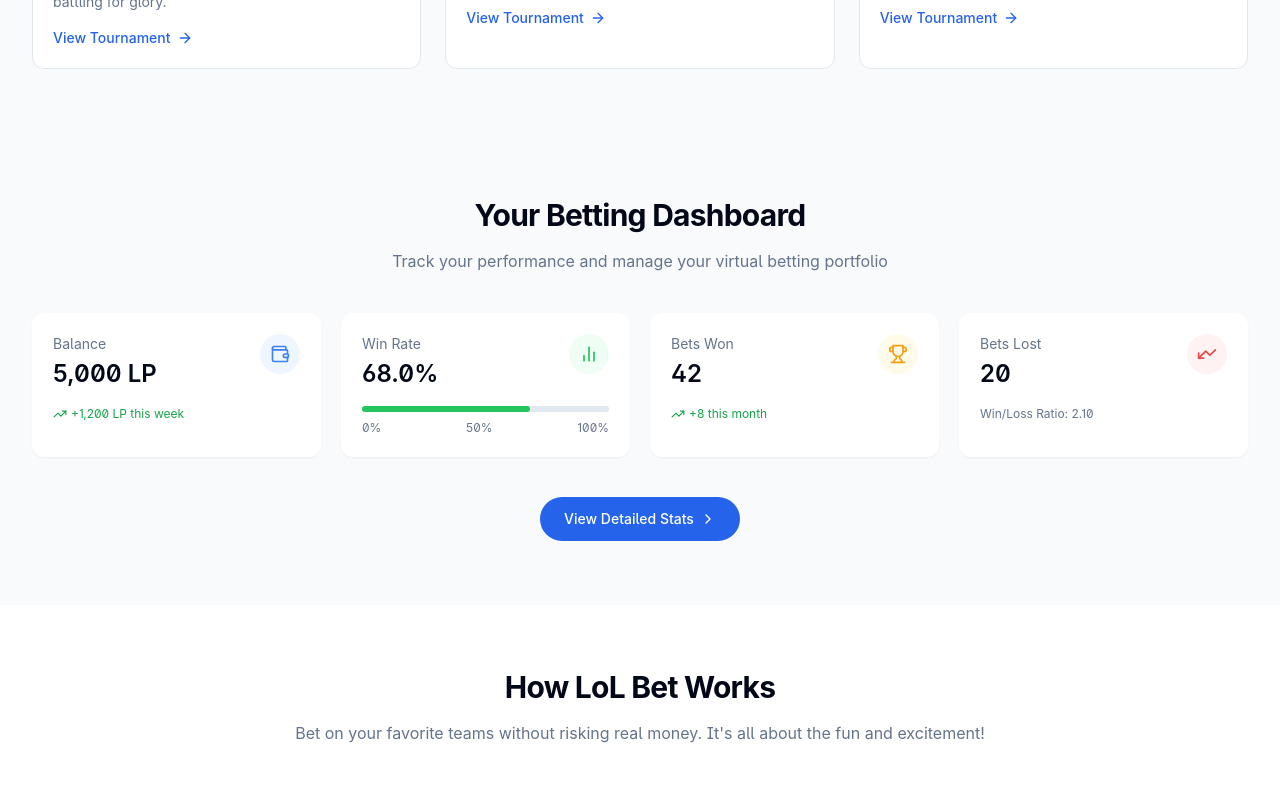
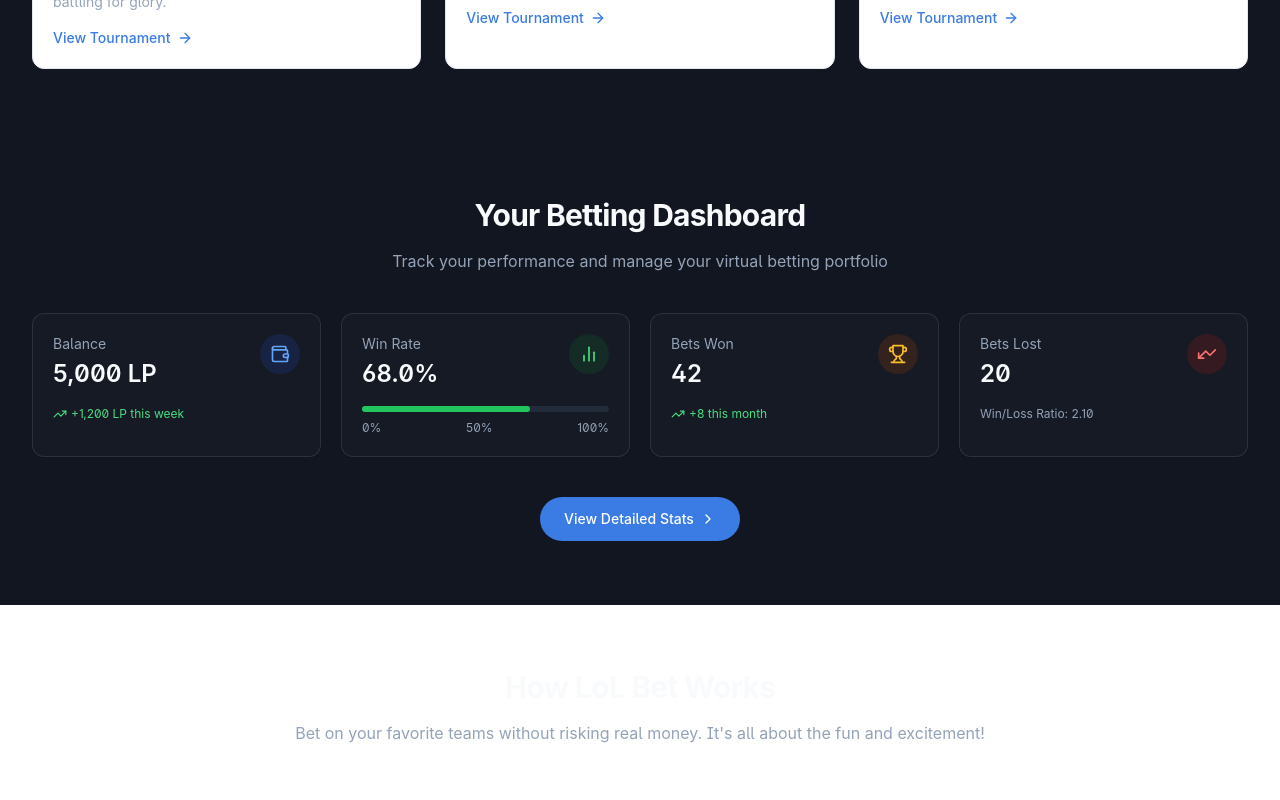
Before and after one commit to Toastaspiring/esports-betting-hub, a React (Vite) app: page / in a window 1280 px wide. Shown: the part 1440-2240 px from the top of the page. Built offline with nearby package versions, Linux system fonts and the light colour scheme.

Commit message:
Implement darker theme
Implement a darker theme while preserving the blue color scheme.

```diff
--- a/src/components/UserStats.tsx
+++ b/src/components/UserStats.tsx
@@ -15,7 +15,7 @@ const UserStats = () => {
   }, []);
 
   return (
-    <section className="py-16 bg-slate-50">
+    <section className="py-16 bg-background/50">
       <div className="container px-4 mx-auto">
         {/* Section Header */}
         <div
@@ -45,11 +45,11 @@ const UserStats = () => {
                   <p className="text-sm text-muted-foreground mb-1">Balance</p>
                   <h3 className="text-2xl font-semibold">{MOCK_USER.balance.toLocaleString()} LP</h3>
                 </div>
-                <div className="w-10 h-10 rounded-full bg-blue-50 flex items-center justify-center">
-                  <Wallet className="w-5 h-5 text-blue-500" />
+                <div className="w-10 h-10 rounded-full bg-blue-900/30 flex items-center justify-center">
+                  <Wallet className="w-5 h-5 text-blue-400" />
                 </div>
               </div>
-              <div className="flex items-center text-xs text-green-600">
+              <div className="flex items-center text-xs text-green-400">
                 <TrendingUp className="w-3.5 h-3.5 mr-1" />
                 <span>+1,200 LP this week</span>
               </div>
@@ -68,11 +68,11 @@ const UserStats = () => {
                   <p className="text-sm text-muted-foreground mb-1">Win Rate</p>
                   <h3 className="text-2xl font-semibold">{(MOCK_USER.winRate * 100).toFixed(1)}%</h3>
                 </div>
-                <div className="w-10 h-10 rounded-full bg-green-50 flex items-center justify-center">
-                  <BarChart2 className="w-5 h-5 text-green-500" />
+                <div className="w-10 h-10 rounded-full bg-green-900/30 flex items-center justify-center">
+                  <BarChart2 className="w-5 h-5 text-green-400" />
                 </div>
               </div>
-              <div className="w-full bg-slate-200 rounded-full h-1.5 mb-2">
+              <div className="w-full bg-secondary rounded-full h-1.5 mb-2">
                 <div
                   className="bg-green-500 h-1.5 rounded-full"
                   style={{ width: `${MOCK_USER.winRate * 100}%` }}
@@ -98,11 +98,11 @@ const UserStats = () => {
                   <p className="text-sm text-muted-foreground mb-1">Bets Won</p>
                   <h3 className="text-2xl font-semibold">{MOCK_USER.betsWon}</h3>
                 </div>
-                <div className="w-10 h-10 rounded-full bg-amber-50 flex items-center justify-center">
-                  <Trophy className="w-5 h-5 text-amber-500" />
+                <div className="w-10 h-10 rounded-full bg-amber-900/30 flex items-center justify-center">
+                  <Trophy className="w-5 h-5 text-amber-400" />
                 </div>
               </div>
-              <div className="flex items-center text-xs text-green-600">
+              <div className="flex items-center text-xs text-green-400">
                 <TrendingUp className="w-3.5 h-3.5 mr-1" />
                 <span>+8 this month</span>
               </div>
@@ -121,8 +121,8 @@ const UserStats = () => {
                   <p className="text-sm text-muted-foreground mb-1">Bets Lost</p>
                   <h3 className="text-2xl font-semibold">{MOCK_USER.betsLost}</h3>
                 </div>
-                <div className="w-10 h-10 rounded-full bg-red-50 flex items-center justify-center">
-                  <TrendingUp className="w-5 h-5 text-red-500 transform rotate-180" />
+                <div className="w-10 h-10 rounded-full bg-red-900/30 flex items-center justify-center">
+                  <TrendingUp className="w-5 h-5 text-red-400 transform rotate-180" />
                 </div>
               </div>
               <div className="flex items-center text-xs text-muted-foreground">
--- a/src/index.css
+++ b/src/index.css
@@ -5,65 +5,65 @@
 
 @layer base {
   :root {
-    --background: 210 40% 98%;
-    --foreground: 222.2 84% 4.9%;
+    --background: 222 30% 10%;
+    --foreground: 210 40% 98%;
 
-    --card: 0 0% 100%;
-    --card-foreground: 222.2 84% 4.9%;
+    --card: 222 25% 12%;
+    --card-foreground: 210 40% 98%;
 
-    --popover: 0 0% 100%;
-    --popover-foreground: 222.2 84% 4.9%;
+    --popover: 222 25% 12%;
+    --popover-foreground: 210 40% 98%;
 
-    --primary: 221.2 83.2% 53.3%;
+    --primary: 217 76% 56%;
     --primary-foreground: 210 40% 98%;
 
-    --secondary: 210 40% 96.1%;
-    --secondary-foreground: 222.2 47.4% 11.2%;
+    --secondary: 217 25% 18%;
+    --secondary-foreground: 210 40% 98%;
 
-    --muted: 210 40% 96.1%;
-    --muted-foreground: 215.4 16.3% 46.9%;
+    --muted: 217 25% 18%;
+    --muted-foreground: 215 20% 65%;
 
-    --accent: 210 40% 96.1%;
-    --accent-foreground: 222.2 47.4% 11.2%;
+    --accent: 217 76% 56%;
+    --accent-foreground: 210 40% 98%;
 
     --destructive: 0 84.2% 60.2%;
     --destructive-foreground: 210 40% 98%;
 
-    --border: 214.3 31.8% 91.4%;
-    --input: 214.3 31.8% 91.4%;
-    --ring: 221.2 83.2% 53.3%;
+    --border: 217 30% 20%;
+    --input: 217 30% 20%;
+    --ring: 217 76% 56%;
 
     --radius: 0.75rem;
   }
 
   .dark {
-    --background: 222.2 84% 4.9%;
+    --background: 222 30% 10%;
     --foreground: 210 40% 98%;
 
-    --card: 222.2 84% 4.9%;
+    --card: 222 25% 12%;
     --card-foreground: 210 40% 98%;
 
-    --popover: 222.2 84% 4.9%;
+    --popover: 222 25% 12%;
     --popover-foreground: 210 40% 98%;
 
-    --primary: 217.2 91.2% 59.8%;
-    --primary-foreground: 222.2 47.4% 11.2%;
+    --primary: 217 76% 56%;
+    --primary-foreground: 210 40% 98%;
 
-    --secondary: 217.2 32.6% 17.5%;
+    --secondary: 217 25% 18%;
     --secondary-foreground: 210 40% 98%;
 
-    --muted: 217.2 32.6% 17.5%;
-    --muted-foreground: 215 20.2% 65.1%;
+    --muted: 217 25% 18%;
+    --muted-foreground: 215 20% 65%;
 
-    --accent: 217.2 32.6% 17.5%;
+    --accent: 217 76% 56%;
     --accent-foreground: 210 40% 98%;
 
     --destructive: 0 62.8% 30.6%;
     --destructive-foreground: 210 40% 98%;
 
-    --border: 217.2 32.6% 17.5%;
-    --input: 217.2 32.6% 17.5%;
-    --ring: 224.3 76.3% 48%;
+    --border: 217 30% 20%;
+    --input: 217 30% 20%;
+    --ring: 217 76% 56%;
   }
 }
 
@@ -93,19 +93,19 @@
   }
 
   .glass-panel {
-    @apply bg-white/80 backdrop-blur-lg border border-white/20 shadow-lg;
+    @apply bg-black/40 backdrop-blur-lg border border-white/10 shadow-lg;
   }
 
   .glass-card {
-    @apply bg-white/90 backdrop-blur-md border border-white/20 shadow-sm;
+    @apply bg-card/80 backdrop-blur-md border border-white/10 shadow-sm;
   }
 
   .subtle-shadow {
-    box-shadow: 0 8px 30px rgba(0, 0, 0, 0.04);
+    box-shadow: 0 8px 30px rgba(0, 0, 0, 0.2);
   }
 
   .content-shadow {
-    box-shadow: 0 10px 40px -5px rgba(0, 0, 0, 0.05);
+    box-shadow: 0 10px 40px -5px rgba(0, 0, 0, 0.3);
   }
 
   .text-balance {
```
